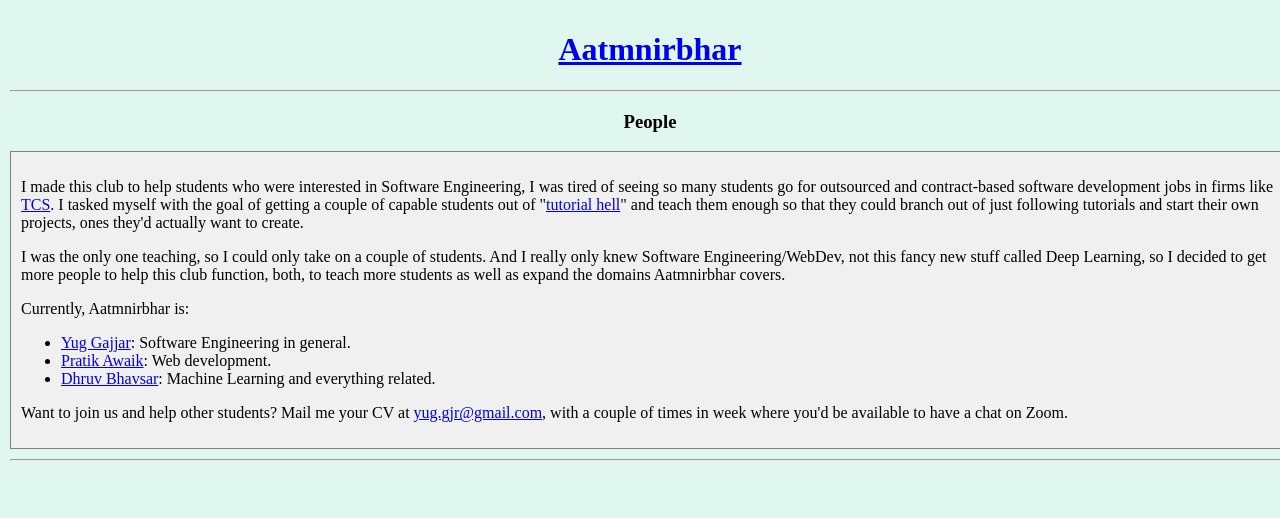
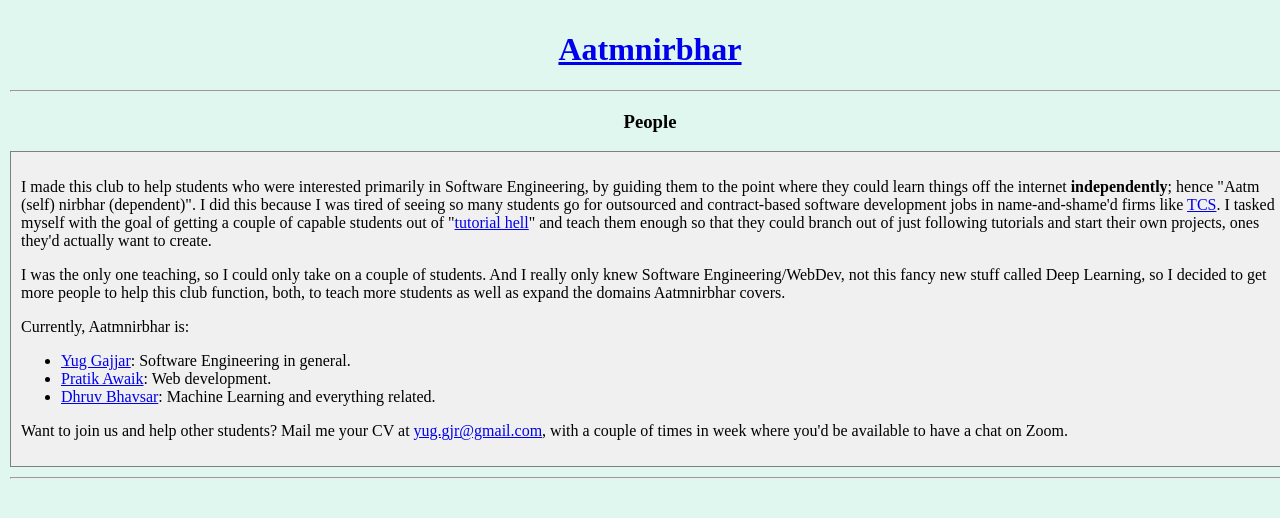
Before and after one commit to Yug34/aatmnirbhar, a React (Create React App) app: page /peopleProf in a window 1280 px wide. Shown: the top 518 px of the page. Built offline with nearby package versions, Linux system fonts and the light colour scheme.

Commit message:
Added gh-pages for react deployment

```diff
--- a/package.json
+++ b/package.json
@@ -2,10 +2,12 @@
   "name": "aatmnirbhar",
   "version": "0.1.0",
   "private": true,
+  "homepage": "http://yug34.github.io/aatmnirbhar",
   "dependencies": {
     "@testing-library/jest-dom": "^5.11.4",
     "@testing-library/react": "^11.1.0",
     "@testing-library/user-event": "^12.1.10",
+    "gh-pages": "^3.2.3",
     "history": "^5.1.0",
     "react": "^17.0.2",
     "react-dom": "^17.0.2",
@@ -17,7 +19,9 @@
     "start": "react-scripts start",
     "build": "react-scripts build",
     "test": "react-scripts test",
-    "eject": "react-scripts eject"
+    "eject": "react-scripts eject",
+    "predeploy": "npm run build",
+    "deploy": "gh-pages -d build"
   },
   "eslintConfig": {
     "extends": [
--- a/src/Components/PeopleProf.js
+++ b/src/Components/PeopleProf.js
@@ -10,10 +10,12 @@ function PeopleProf() {
       <hr />
       <h3 className="centered-text">People</h3>
       <div className="greyBox">
-        <p>
-          I made this club to help students who were interested in Software
-          Engineering, I was tired of seeing so many students go for outsourced
-          and contract-based software development jobs in firms like{" "}
+      <p>
+          I made this club to help students who were interested primarily in Software
+          Engineering, by guiding them to the point where they could learn things off
+          the internet <b>independently</b>; hence "Aatm (self) nirbhar (dependent)".
+          I did this because I was tired of seeing so many students go for outsourced
+          and contract-based software development jobs in name-and-shame'd firms like{" "}
           <a href="https://www.reddit.com/r/cscareerquestions/comments/eu88if/name_and_shame_tata_consultancy_services/">
             TCS
           </a>
```
